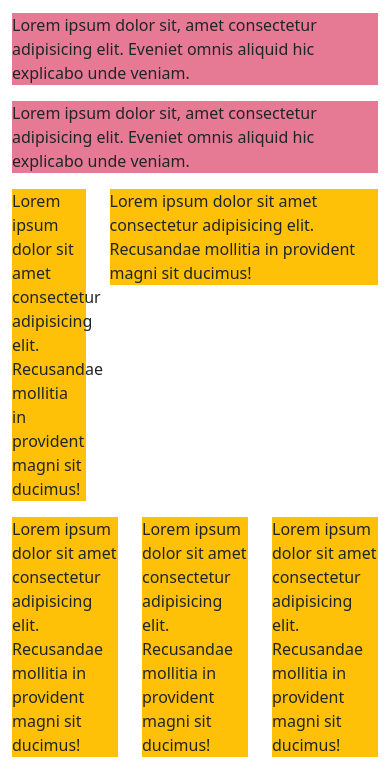
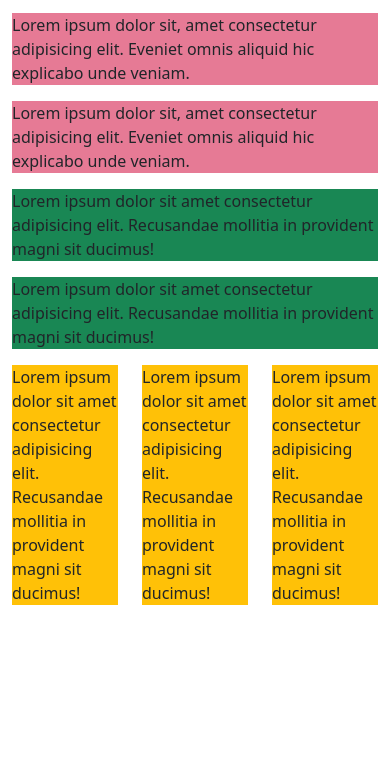
Before and after one commit to NinjaCoderM/learn-bootstrap-scss, a website: page learn-bootstrap-reboot/index.html in a window 390 px wide. Shown: the part 974-1747 px from the top of the page. After the commit the page ends 1595 px from the top, so only its background shows below. Drawn offline with Linux system fonts and the light colour scheme; files whose address does not match are found by name.

Commit message:
col-md-3 bis dahin 25% darunter übereinander

```diff
--- a/learn-bootstrap-reboot/index.html
+++ b/learn-bootstrap-reboot/index.html
@@ -100,11 +100,11 @@
 
   <div class="container">
     <div class="row">
-      <div class="col-3">
-        <p class="bg-warning">Lorem ipsum dolor sit amet consectetur adipisicing elit. Recusandae mollitia in provident magni sit ducimus!</p>
+      <div class="col-md-3">
+        <p class="bg-success">Lorem ipsum dolor sit amet consectetur adipisicing elit. Recusandae mollitia in provident magni sit ducimus!</p>
       </div>
-      <div class="col-9">
-        <p class="bg-warning">Lorem ipsum dolor sit amet consectetur adipisicing elit. Recusandae mollitia in provident magni sit ducimus!</p>
+      <div class="col-md-9">
+        <p class="bg-success">Lorem ipsum dolor sit amet consectetur adipisicing elit. Recusandae mollitia in provident magni sit ducimus!</p>
       </div>
     </div>
     <div class="row">
```
